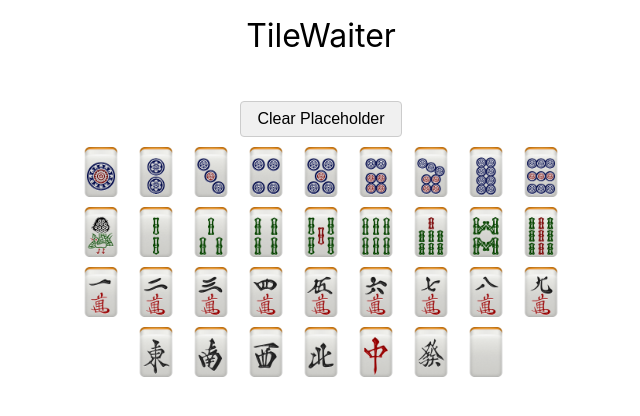
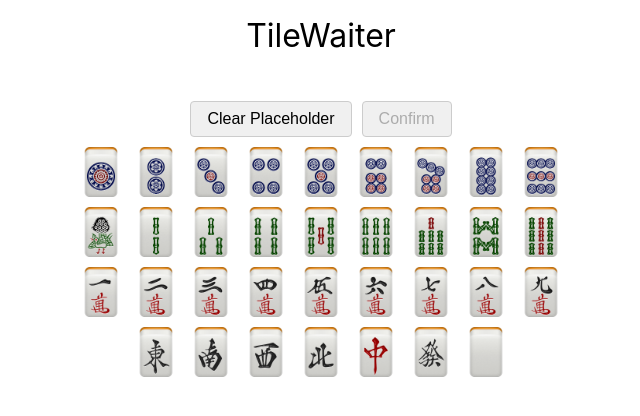
Before and after one commit to yongkotaro/mahjong, a React (Create React App) app: page / in a window 1280 px wide. Shown: the top 416 px of the page, without its empty margins (319-959 px from the left). Built offline with nearby package versions, Linux system fonts and the light colour scheme.

Commit message:
Add confirm button

```diff
--- a/public/index.html
+++ b/public/index.html
@@ -2,7 +2,7 @@
 <html lang="en">
   <head>
     <meta charset="utf-8" />
-    <link rel="icon" href="%PUBLIC_URL%/favicon.ico" />
+    <link rel="icon" href="%PUBLIC_URL%/icon.png" />
     <meta name="viewport" content="width=device-width, initial-scale=1" />
     <meta name="theme-color" content="#000000" />
     <meta
--- a/src/App.css
+++ b/src/App.css
@@ -13,4 +13,16 @@
   color: black;
   z-index: 1;
   text-align: center;
+  animation: slideInFromLeft 1s ease-out;
 }
+
+@keyframes slideInFromLeft {
+  0% {
+    transform: translateX(-100%);
+    opacity: 0;
+  }
+  100% {
+    transform: translateX(0);
+    opacity: 1;
+  }
+}
--- a/src/components-styling/Keyboard.css
+++ b/src/components-styling/Keyboard.css
@@ -18,7 +18,7 @@
     margin-top: 10px;
   }
 
-  .clear-button {
+  .clear-button, .confirm-button {
     padding: 8px 16px;
     font-size: 16px;
     background-color: #f0f0f0;
@@ -27,6 +27,10 @@
     cursor: pointer;
   }
 
-  .clear-button:hover {
+  .clear-button:hover, .confirm-button:hover {
     background-color: #e0e0e0;
   }
+
+  .confirm-button {
+    margin-left: 10px; /* Adjust spacing between buttons */
+  }
--- a/src/components/Keyboard.tsx
+++ b/src/components/Keyboard.tsx
@@ -10,8 +10,13 @@ import './../components-styling/Keyboard.css';
 
 const Keyboard: React.FC = () => {
   const [placeholderImages, setPlaceholderImages] = useState<string[]>([]);
+  const [confirmEnabled, setConfirmEnabled] = useState(false);
 
   const handleTileClick = (image: string) => {
+    if (placeholderImages.length === 13) {
+      setConfirmEnabled(true);
+      return;
+    }
     const newPlaceholderImages = [...placeholderImages];
     const imageInfo = extractImageInfo(image);
 
@@ -30,14 +35,18 @@ const Keyboard: React.FC = () => {
       }
     }
 
-    if (newPlaceholderImages.length <= 13) {
-      const sortedImages = sortImages(newPlaceholderImages);
-      setPlaceholderImages(sortedImages);
-    }
+    const sortedImages = sortImages(newPlaceholderImages);
+    setPlaceholderImages(sortedImages);
   };
 
   const handleClearClick = () => {
     setPlaceholderImages([]);
+    setConfirmEnabled(false); // Disable confirm button on clear
+  };
+
+  const handleConfirmClick = () => {
+    console.log("Confirmed:", placeholderImages);
+    setConfirmEnabled(false);
   };
 
   return (
@@ -46,6 +55,9 @@ const Keyboard: React.FC = () => {
       <div className="button-container">
         <button className="clear-button" onClick={handleClearClick}>
           Clear Placeholder
+        </button>
+        <button className="confirm-button" onClick={handleConfirmClick} disabled={!confirmEnabled}>
+          Confirm
         </button>
       </div>
       <TileRow images={pinImages} onTileClick={handleTileClick} />
```
Also changed, not shown: public/icon.png (added), 1 other file (tests, documents, lock files or other folders).
